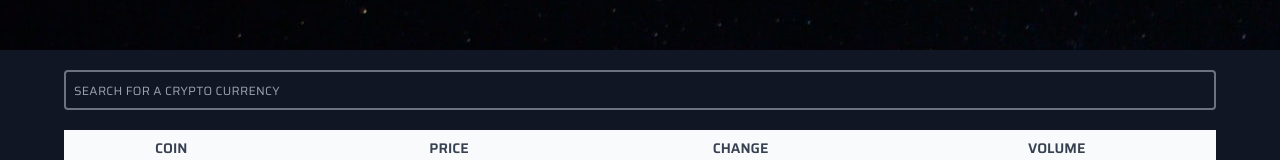
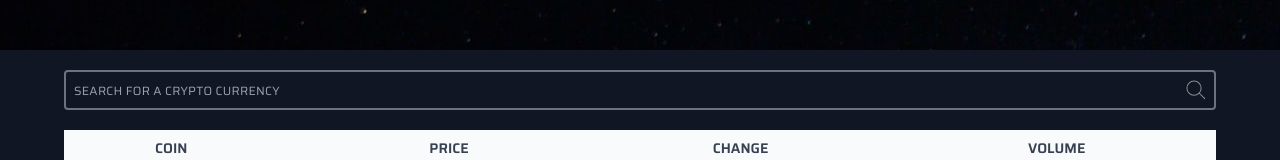
Before and after one commit to Bobby-coder/CRYPTO-SPY, a React (Create React App) app: page / in a window 1280 px wide. Shown: the part 306-466 px from the top of the page. Built offline with nearby package versions, Linux system fonts and the light colour scheme; no server answers.

Commit message:
search icon added in search input

```diff
--- a/src/components/CoinsTable.js
+++ b/src/components/CoinsTable.js
@@ -32,13 +32,14 @@ const CoinsTable = () => {
 
   return (
     <>
-      <div className="w-[90%] mx-auto my-5 h-10">
+      <div className="w-[90%] mx-auto my-5 h-10 relative flex items-center">
         <input
           type="text"
           placeholder="Search for a crypto currency"
           className="w-full text-[12px] rounded bg-transparent h-full border-solid border-gray-500 border-2 outline-none px-2 hover:border-gray-50 capitalize placeholder:uppercase placeholder:text-[12px] placeholder:tracking-wide"
           onChange={(e) => setSearch(e.target.value)}
         />
+         <svg className="svg-icon search-icon inline-block h-5 w-8 absolute right-1" aria-labelledby="title desc" role="img" xmlns="http://www.w3.org/2000/svg" viewBox="0 0 19.9 19.7"><title id="title">Search Icon</title><desc id="desc">A magnifying glass icon.</desc><g class="search-path" fill="none" stroke="#848F91"><path stroke-linecap="square" d="M18.5 18.3l-5.4-5.4"/><circle cx="8" cy="8" r="7"/></g></svg>
       </div>
 
       <div className="overflow-x-auto relative w-[90%] mx-auto">
```
